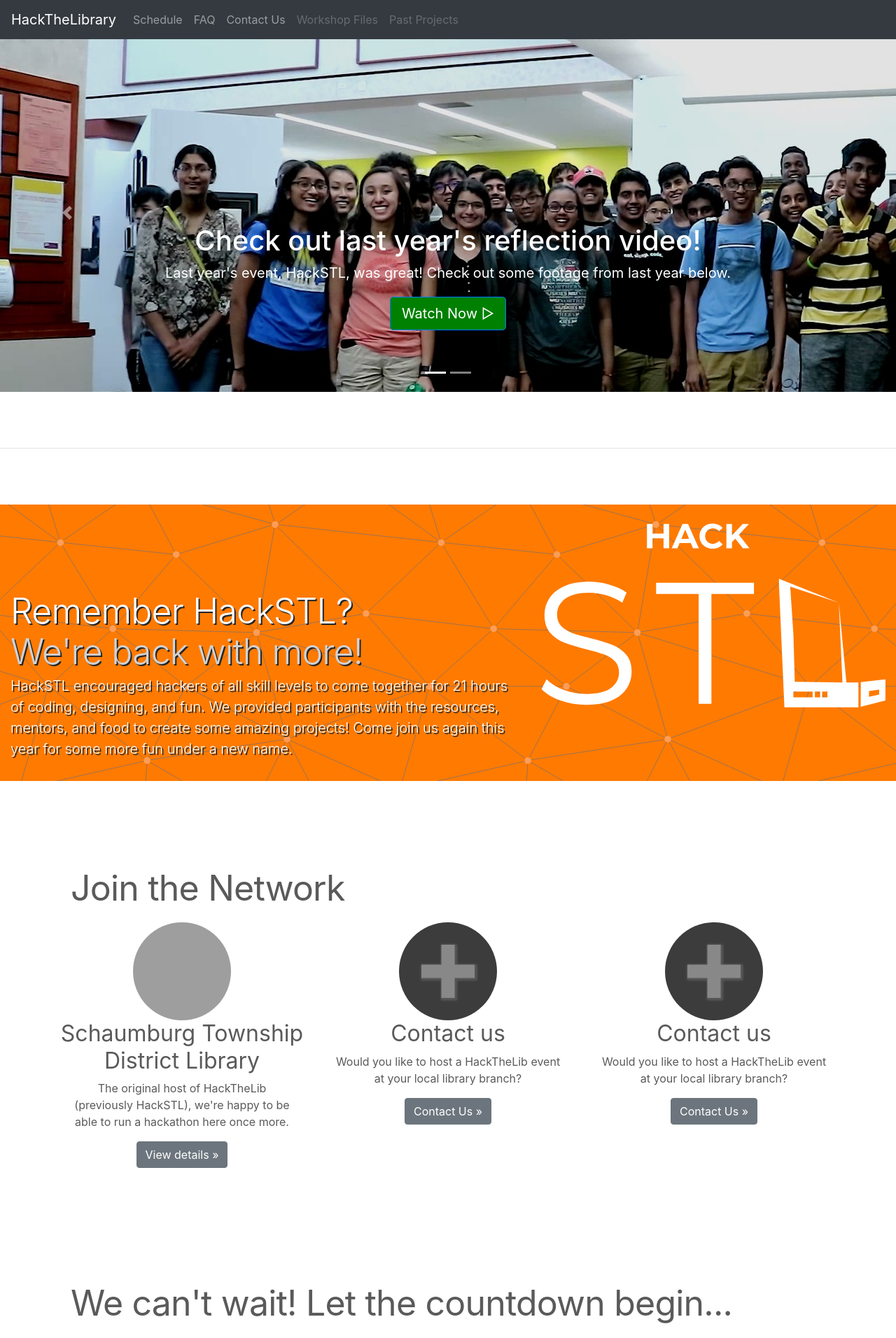
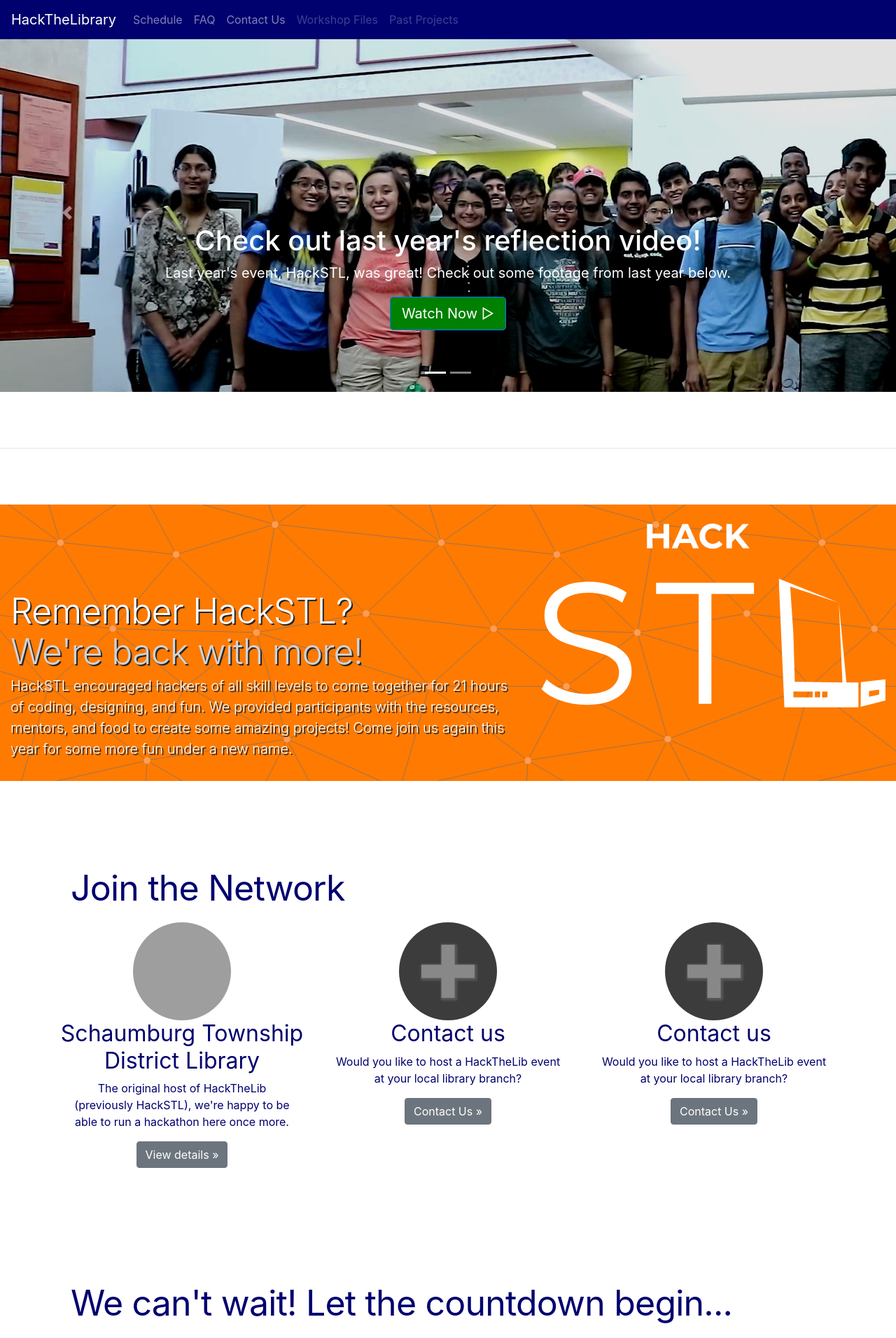
Before and after one commit to HackTheLibrary/HackTheLib-Website, a PHP site: page / in a window 1280 px wide. Shown: the top 1912 px of the page at 70% size. Run offline with PHP 8.4, Linux system fonts and the light colour scheme; grey boxes are pictures that could not be loaded.

Commit message:
Switch most gray elements to logo navy blue

```diff
--- a/style/index.css
+++ b/style/index.css
@@ -6,6 +6,16 @@
   /* old colors: linear-gradient(to top, #5B3ADC 0%, #305AED 100%) */
   --page-orange: #ff7a00;
   --page-white: #fdfdfd;
+
+  --page-navy: #00006f;
+}
+
+.bg-dark {
+	background-color: var(--page-navy)!important;
+}
+
+body {
+	color: var(--page-navy)!important;
 }
 
 .patternbackground {
```
